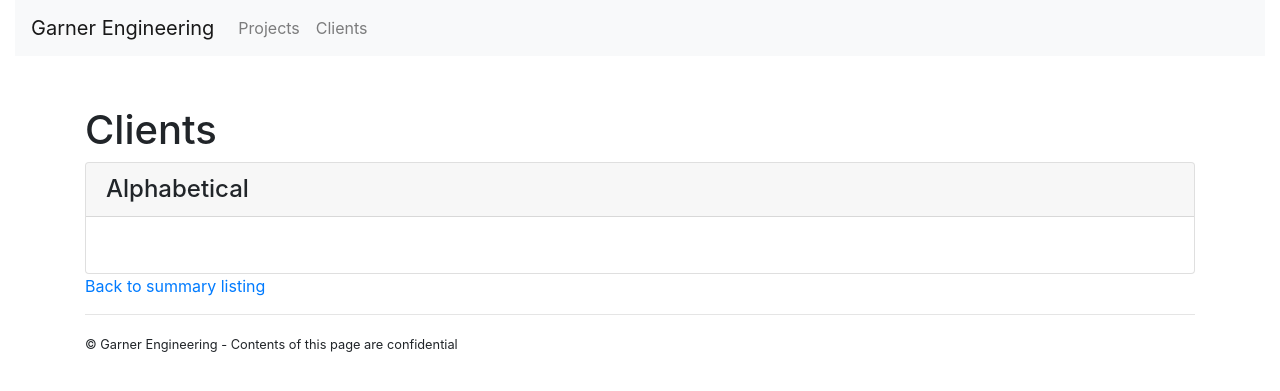
After one commit to bennett39/garner-eng, a Django app: template garnereng/sitereport/templates/sitereport/clients.html in a window 1280 px wide. The commit adds this page. Shown: the top 391 px of the page. Run offline with Django 3.2, Linux system fonts and the light colour scheme; the template is opened without the code that fills it, so the values that code supplies are empty; some libraries are stand-ins or nearby versions.

Commit message:
Implement projects & clients overview

```diff
--- a/garnereng/sitereport/templates/sitereport/base.html
+++ b/garnereng/sitereport/templates/sitereport/base.html
@@ -36,21 +36,19 @@ integrity="sha384-ChfqqxuZUCnJSK3+MXmPNIyE6ZbWh2IMqE241rYiqJxyMiZ6OW/JmZQ5stwEUL
                     aria-label="Toggle navigation">
                     <span class="navbar-toggler-icon"></span>
                 </button>
-                <!--
                 <div class="collapse navbar-collapse" id="navbarNav">
                     <ul class="navbar-nav">
                         <li class="nav-item">
-                            <a class="nav-link" href="#">Projects</a>
+                            <a class="nav-link" href="/projects">Projects</a>
                         </li>
                         <li class="nav-item">
-                            <a class="nav-link" href="#">Clients</a>
+                            <a class="nav-link" href="/clients">Clients</a>
                         </li>
                     </ul>
                 </div>
-                -->
             </nav>
 
-            <div class="container">
+            <div class="container" style="margin-top: 50px">
             {% block body %}{% endblock %}
 
                 <p><a href="{% url 'index' %}">
--- /dev/null
+++ b/garnereng/sitereport/templates/sitereport/clients.html
@@ -0,0 +1,21 @@
+{% extends "sitereport/base.html" %}
+
+{% block title %}
+    Clients Overview
+{% endblock %}
+
+{% block body %}
+    <h1>Clients</h1>
+
+    <div class="card">
+        <h4 class="card-header">Alphabetical</h4>
+        <div class="card-body">
+            <ul>
+                {% for client in clients %}
+                <li><a href="{% url 'client' client.id %}">
+                        {{ client }}</a></li>
+                {% endfor %}
+            </ul>
+        </div>
+    </div>
+{% endblock %}
--- a/garnereng/sitereport/urls.py
+++ b/garnereng/sitereport/urls.py
@@ -6,6 +6,8 @@ from . import views
 urlpatterns = [
     path('', views.index, name='index'),
     path('client/<int:client_id>', views.client, name='client'),
+    path('clients/', views.clients, name='clients'),
     path('project/<int:project_id>', views.project, name='project'),
+    path('projects/', views.projects, name='projects'),
     path('site/<int:site_id>', views.site, name='site'),
 ]
```
Also changed, not shown: garnereng/sitereport/templates/sitereport/projects.html (added, +21 -0 lines), garnereng/sitereport/views.py (+24 -1 lines), 3 other files.
